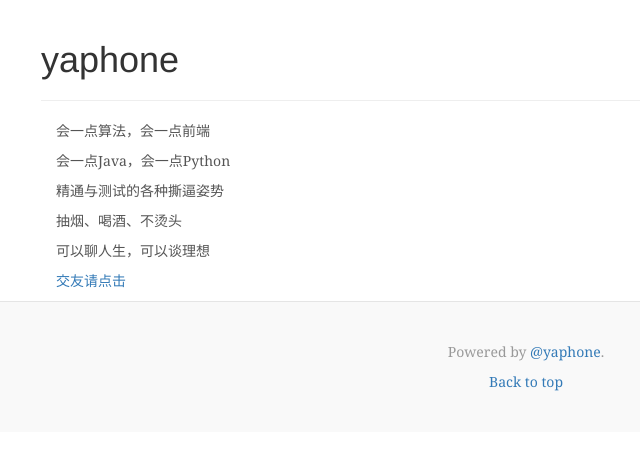
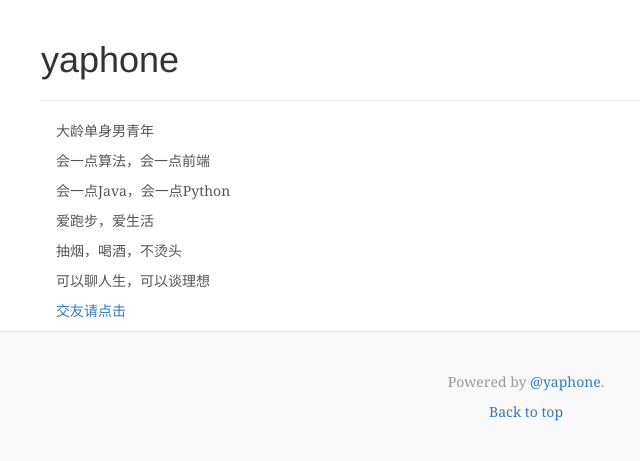
Before and after one commit to yaphone/django_blog, a Django app: template blog/templates/blog/about.html in a window 1280 px wide. Shown: the part 40-501 px from the top of the page, without its empty margins (114-754 px from the left). Run offline with Django 3.2, Linux system fonts and the light colour scheme; the template is opened without the code that fills it, so the values that code supplies are empty; some libraries are stand-ins or nearby versions.

Commit message:
修改关于我页面

```diff
--- a/blog/templates/blog/about.html
+++ b/blog/templates/blog/about.html
@@ -7,10 +7,11 @@
     <h1>yaphone</h1>
     <hr>
     <div class="container">
+        <p>大龄单身男青年</p>
         <p>会一点算法，会一点前端</p>
         <p>会一点Java，会一点Python</p>
-        <p>精通与测试的各种撕逼姿势</p>
-        <p>抽烟、喝酒、不烫头</p>
+        <p>爱跑步，爱生活</p>
+        <p>抽烟，喝酒，不烫头</p>
         <p>可以聊人生，可以谈理想</p>
         <p><a href="https://github.com/yaphone" >交友请点击</a></p>
     </div>
```
